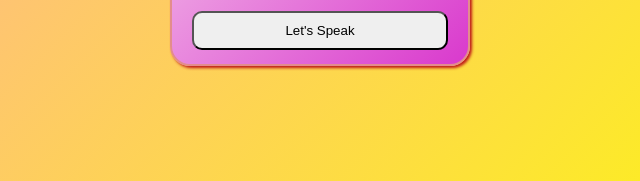
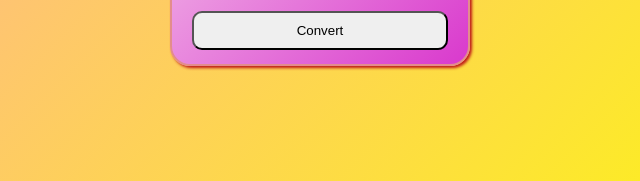
Before and after one commit to dineshprabhu-a/Text-to-Voice-Convertor, a plain HTML site: page index.html in a window 1280 px wide. Shown: the part 494-675 px from the top of the page, 320-960 px from the left. Drawn offline with Linux system fonts and the light colour scheme.

Commit message:
Update index.html

```diff
--- a/index.html
+++ b/index.html
@@ -10,7 +10,7 @@
     <div class="container">
         <h1>Text to voice</h1>
         <textarea class="text" rows="6" id="text"></textarea>
-        <button type="button" onclick="speak()">Let's Speak</button>
+        <button type="button" onclick="speak()">Convert</button>
     </div>
 
 
```
